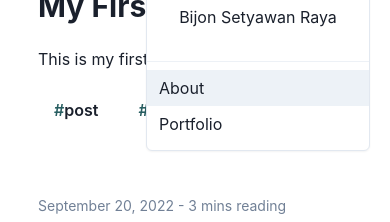
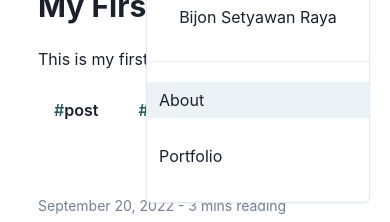
Before and after one commit to bsraya/bsraya, a Next.js app: page / in a window 390 px wide. Both pictures are taken after a click on the button 354 px from the left and 28 px from the top of the page. Shown: the part 236-458 px from the top of the page. Built offline with nearby package versions, Linux system fonts and the light colour scheme; a small style sheet from the web is missing.

Commit message:
style: widen menu links' margin

```diff
--- a/components/Navbar.tsx
+++ b/components/Navbar.tsx
@@ -79,12 +79,12 @@ export default function Navigation(): JSX.Element {
                                     </Center>
                                     <br />
                                     <MenuDivider />
-                                    <MenuItem>
+                                    <MenuItem my={5} _hover={{ backgroundColor: 'transparent' }}>
                                         <Link href="/about">
                                             About
                                         </Link>
                                     </MenuItem>
-                                    <MenuItem>
+                                    <MenuItem my={5} _hover={{ backgroundColor: 'transparent' }}>
                                         <Link href="/portfolio">
                                             Portfolio
                                         </Link>
```
